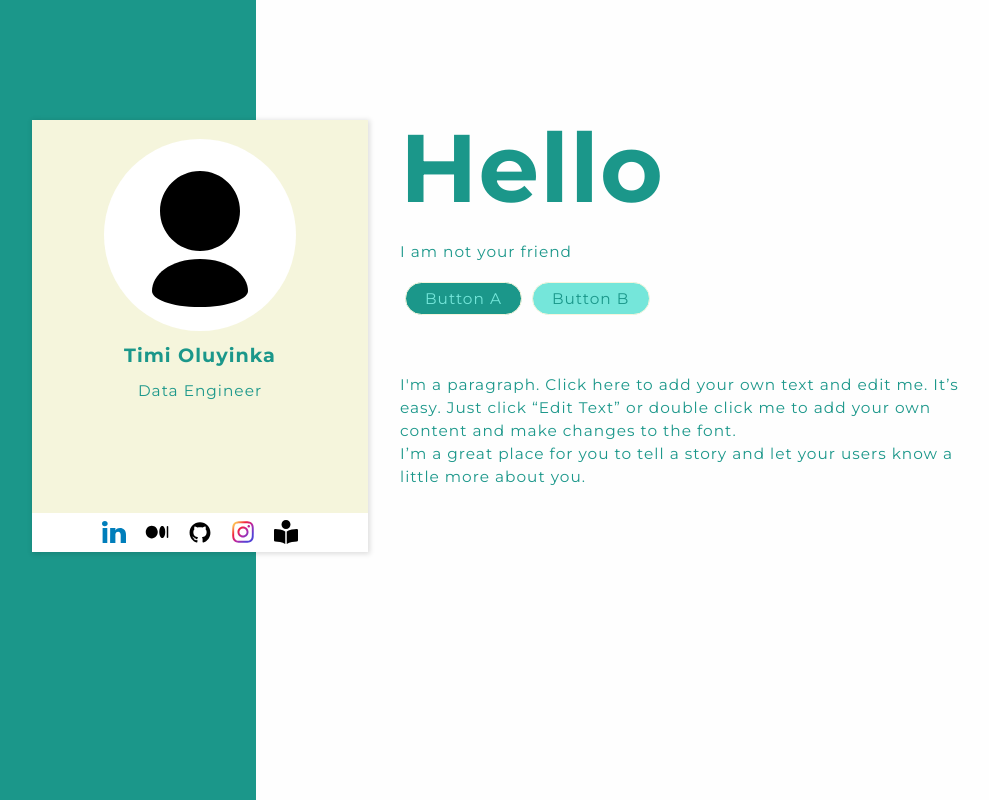
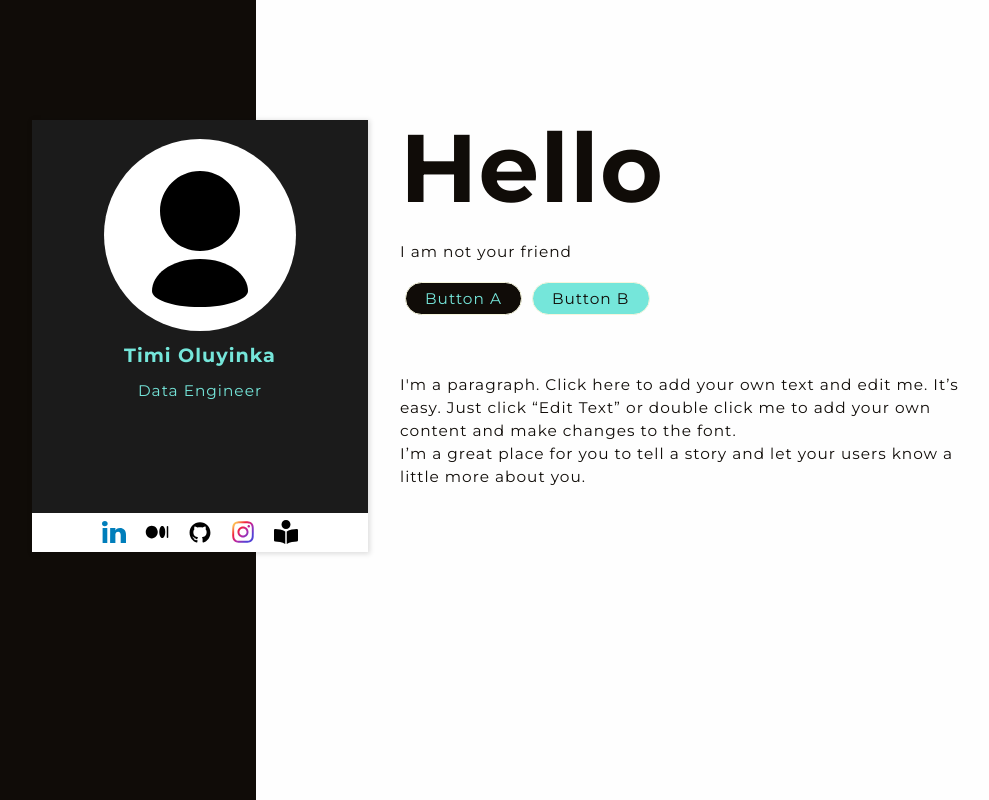
Before and after one commit to the-timoye/oye, a React (Create React App) app: page / in a window 1280 px wide. Shown: the whole page, without its empty margins (160-1149 px from the left). Built offline with nearby package versions, Linux system fonts and the light colour scheme.

Commit message:
style: use more professional colors

```diff
--- a/src/assets/scss/abstract/_variables.scss
+++ b/src/assets/scss/abstract/_variables.scss
@@ -10,7 +10,7 @@ $off_white: #f8f9fa8e;
 $almost_white: #fefefe;
 
 $white: #ffffff;
-$black: #000000;
+$black: #100c08;
 $light_grey: #f2f8fa;
 $beige: #f5f5dc;
 $beige_faded: #f5f5dcc2;
--- a/src/assets/scss/base/_typography.scss
+++ b/src/assets/scss/base/_typography.scss
@@ -7,7 +7,7 @@ body {
     font-weight: 400;
     line-height: 1.5;
     letter-spacing: 1px;
-    color: $green;
+    color: $black;
 }
 
 h1 {font-size: 2rem;}
--- a/src/assets/scss/components/_btn.scss
+++ b/src/assets/scss/components/_btn.scss
@@ -8,20 +8,21 @@
     transition: all .3s ease-in-out;
 
     &-primary {
-
+        background: $black;
         color: $light_green;
-        background: $green;
         &:hover {
             background: $beige;
-            color: $green;
+            color: $black;
         }
+
+
     }
     &-secondary {
+        color: $black;
         background: $light_green;
-        color: $green;
         &:hover {
             background: $beige;
-
+            color: $black;
         }
     }
 }
--- a/src/assets/scss/pages/_home.scss
+++ b/src/assets/scss/pages/_home.scss
@@ -7,9 +7,10 @@
     .side_deco {
         width: 40%;
         height: 100vh;
-        background-color: $green;
+        background-color: $black;
     }
     &__profile{
+
         &-card {
             position: absolute;
             top: 20%;
@@ -21,7 +22,13 @@
             padding-top: 2rem;
             height: 50rem;
             width: 40rem;
-            background-color: $beige;
+            background-color: #1b1b1b;
+            color: $light_green;
+            transition: all .3s ease;
+
+            &:hover {
+                color: $beige;
+            }
 
 
             box-shadow: 1px 1px 5px 1px #00000021;
```
